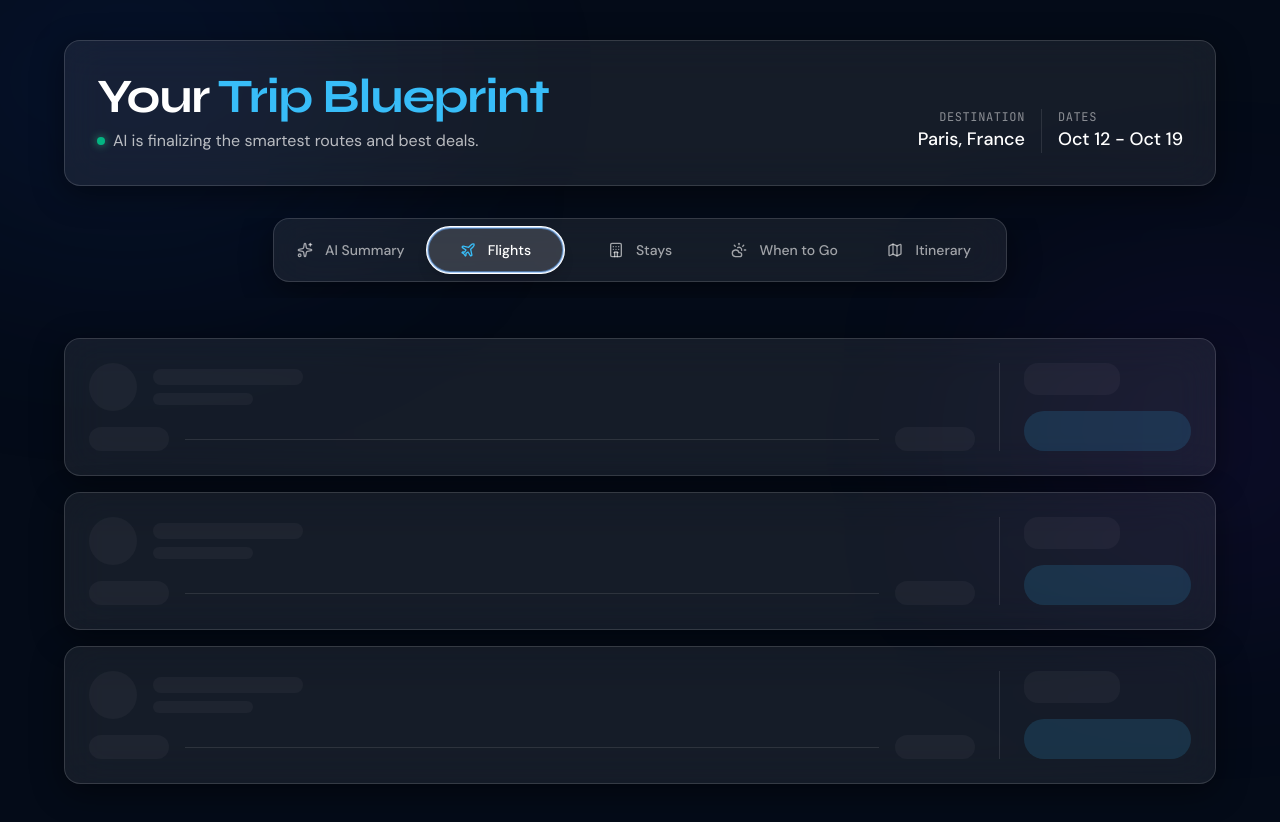
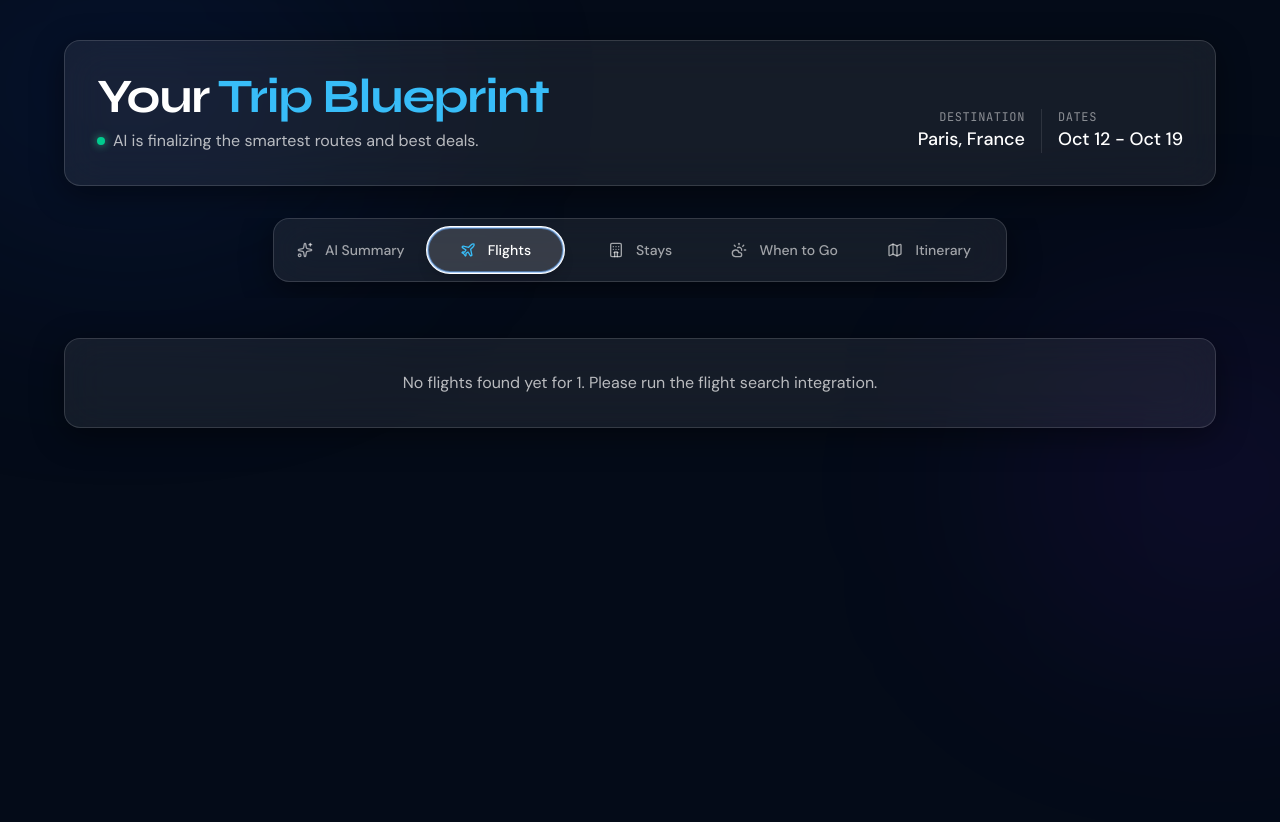
Before and after one commit to Soumit-san/JetSet.AI-travelplanner, a Next.js app in the folder frontend/: page /results/1 in a window 1280 px wide. Both pictures are taken after a click on the tab "Flights". Shown: the top 822 px of the page. Built offline with nearby package versions, Linux system fonts and the light colour scheme.

Commit message:
fix: address all CodeRabbit PR feedback and lint issues

```diff
--- a/frontend/src/app/results/[id]/page.tsx
+++ b/frontend/src/app/results/[id]/page.tsx
@@ -1,15 +1,15 @@
 import ResultsDashboard from "@/components/results-dashboard/ResultsDashboard";
 
-export default function ResultsPage({ params }: { params: { id: string } }) {
-    // In the future:
-    // 1. Fetch trip data server-side using params.id OR
-    // 2. Pass params.id to the client component to hydrate TanStack Query
+export default async function ResultsPage({ params }: { params: Promise<{ id: string }> }) {
+    // 1. Await Next.js 15 dynamic params
+    const resolvedParams = await params;
+    const tripId = resolvedParams.id;
 
     return (
         <main className="min-h-screen bg-background relative overflow-hidden flex flex-col items-center py-10 px-4 sm:px-6 lg:px-8">
             {/* Background Glow Effects */}
-            <div className="absolute top-[-10%] left-[-10%] w-[40%] h-[40%] rounded-full bg-sky-deep/10 blur-[120px] pointer-events-none fixed" />
-            <div className="absolute top-[40%] right-[-10%] w-[30%] h-[30%] rounded-full bg-violet-600/10 blur-[120px] pointer-events-none fixed" />
+            <div className="absolute top-[-10%] left-[-10%] w-[40%] h-[40%] rounded-full bg-sky-deep/10 blur-[120px] pointer-events-none" />
+            <div className="absolute top-[40%] right-[-10%] w-[30%] h-[30%] rounded-full bg-violet-600/10 blur-[120px] pointer-events-none" />
 
             <div className="w-full max-w-6xl z-10 space-y-8">
                 {/* Header Area */}
@@ -38,7 +38,7 @@ export default function ResultsPage({ params }: { params: { id: string } }) {
                 </div>
 
                 {/* Dashboard Client Component */}
-                <ResultsDashboard tripId={params.id} />
+                <ResultsDashboard tripId={tripId} />
             </div>
         </main>
     );
--- a/frontend/src/components/results-dashboard/ResultsDashboard.tsx
+++ b/frontend/src/components/results-dashboard/ResultsDashboard.tsx
@@ -30,7 +30,7 @@ export default function ResultsDashboard({ tripId }: ResultsDashboardProps) {
     return (
         <div className="w-full flex justify-center">
             <Tabs
-                defaultValue="summary"
+                value={activeTab}
                 onValueChange={(v) => setActiveTab(v)}
                 className="w-full relative"
             >
--- a/frontend/src/components/results-dashboard/modules/FlightsModule.tsx
+++ b/frontend/src/components/results-dashboard/modules/FlightsModule.tsx
@@ -1,18 +1,20 @@
 "use client";
 
+import { useState, useEffect } from "react";
 import SkeletonLoader from "../SkeletonLoader";
-// import { useQuery } from "@tanstack/react-query";
-
-interface ModuleProps {
-    tripId: string;
-}
+import { ModuleProps } from "./types";
 
 export default function FlightsModule({ tripId }: ModuleProps) {
     // 1. Fetch real flight data here later using the tripId
     // const { data, isLoading } = useQuery(...)
 
-    // 2. Currently rendering purely the Skeleton Loader to build structure
-    const isLoading = true;
+    // 2. Currently simulate a loading fetch
+    const [isLoading, setIsLoading] = useState(true);
+
+    useEffect(() => {
+        const timer = setTimeout(() => setIsLoading(false), 2000);
+        return () => clearTimeout(timer);
+    }, []);
 
     if (isLoading) {
         return <SkeletonLoader type="flights" />;
@@ -21,7 +23,9 @@ export default function FlightsModule({ tripId }: ModuleProps) {
     return (
         <div className="space-y-4">
             {/* Real Flight Cards Go Here */}
-            <p className="text-white">Flights for {tripId} loaded!</p>
+            <div className="glass-panel p-8 rounded-2xl text-center border-dashed border-2 border-white/20">
+                <p className="text-white/70">No flights found yet for {tripId}. Please run the flight search integration.</p>
+            </div>
         </div>
     );
 }
--- a/frontend/src/components/results-dashboard/modules/HotelsModule.tsx
+++ b/frontend/src/components/results-dashboard/modules/HotelsModule.tsx
@@ -1,10 +1,7 @@
 "use client";
 
 import SkeletonLoader from "../SkeletonLoader";
-
-interface ModuleProps {
-    tripId: string;
-}
+import { ModuleProps } from "./types";
 
 export default function HotelsModule({ tripId }: ModuleProps) {
     const isLoading = true;
--- a/frontend/src/components/results-dashboard/modules/ItineraryModule.tsx
+++ b/frontend/src/components/results-dashboard/modules/ItineraryModule.tsx
@@ -1,10 +1,7 @@
 "use client";
 
 import SkeletonLoader from "../SkeletonLoader";
-
-interface ModuleProps {
-    tripId: string;
-}
+import { ModuleProps } from "./types";
 
 export default function ItineraryModule({ tripId }: ModuleProps) {
     const isLoading = true;
--- a/frontend/src/components/results-dashboard/modules/SeasonModule.tsx
+++ b/frontend/src/components/results-dashboard/modules/SeasonModule.tsx
@@ -1,10 +1,7 @@
 "use client";
 
 import SkeletonLoader from "../SkeletonLoader";
-
-interface ModuleProps {
-    tripId: string;
-}
+import { ModuleProps } from "./types";
 
 export default function SeasonModule({ tripId }: ModuleProps) {
     const isLoading = true;
--- a/frontend/src/components/results-dashboard/modules/SummaryModule.tsx
+++ b/frontend/src/components/results-dashboard/modules/SummaryModule.tsx
@@ -1,10 +1,7 @@
 "use client";
 
 import SkeletonLoader from "../SkeletonLoader";
-
-interface ModuleProps {
-    tripId: string;
-}
+import { ModuleProps } from "./types";
 
 export default function SummaryModule({ tripId }: ModuleProps) {
     const isLoading = true;
--- /dev/null
+++ b/frontend/src/components/results-dashboard/modules/types.ts
@@ -0,0 +1,3 @@
+export interface ModuleProps {
+    tripId: string;
+}
--- a/frontend/src/components/trip-wizard/TripWizard.tsx
+++ b/frontend/src/components/trip-wizard/TripWizard.tsx
@@ -31,6 +31,8 @@ export const tripFormSchema = z.object({
 
 export type TripFormValues = z.infer<typeof tripFormSchema>;
 
+const generatePlaceholderId = () => `trip-${Date.now()}-${Math.random().toString(36).substring(7)}`;
+
 export default function TripWizard() {
     const [step, setStep] = useState(1);
     const totalSteps = 3;
@@ -60,8 +62,9 @@ export default function TripWizard() {
         // 5. On Failure: Catch error, toggle loading off, and show a destructive toast notification to the user.
         console.log("Form Submitted:", data);
 
-        // Mock Redirect for UI verification:
-        router.push("/results/demo-trip-id-123!");
+        // Mock Redirect for UI verification using a distinct timestamp UUID
+        const placeholderId = generatePlaceholderId();
+        router.push(`/results/${placeholderId}`);
     };
 
     const nextStep = async () => {
```
Also changed, not shown: frontend/lint.txt (added).
